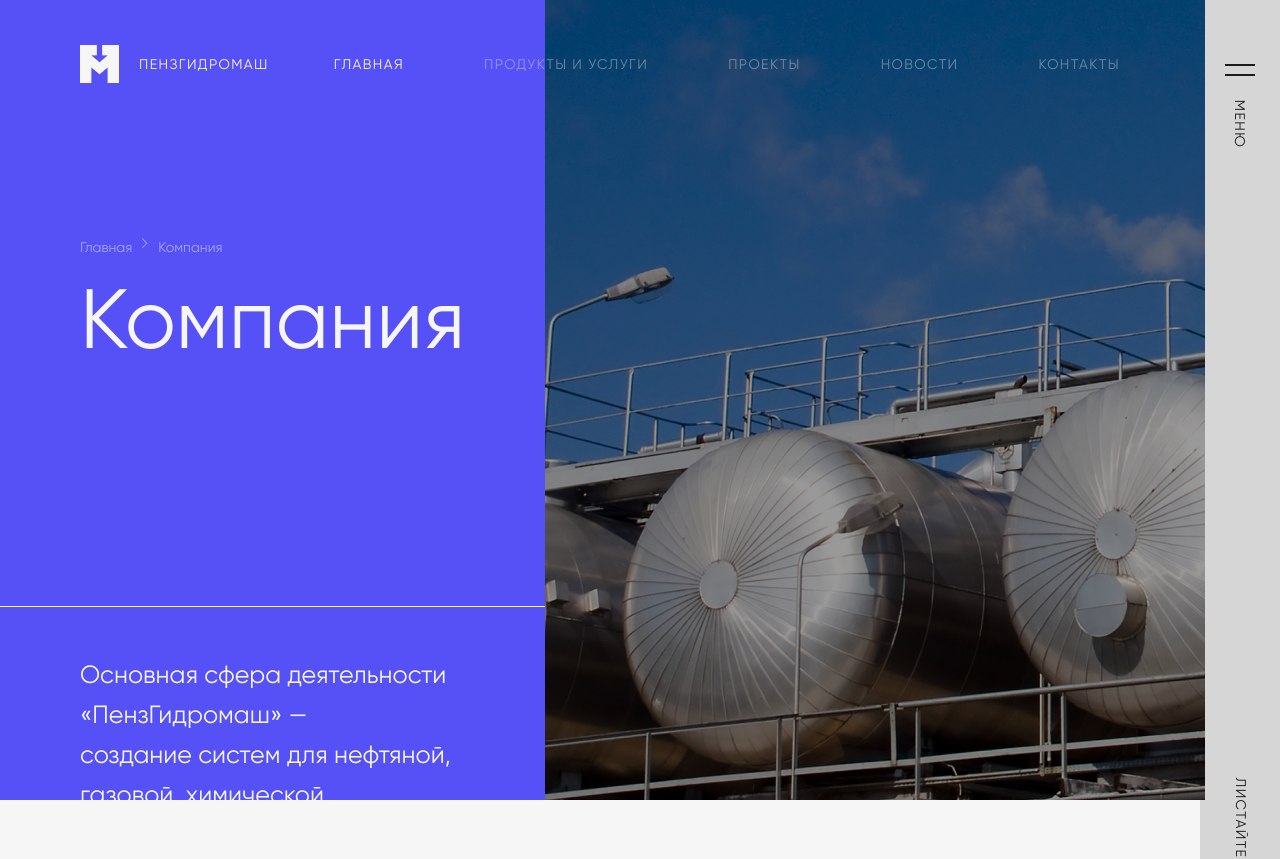
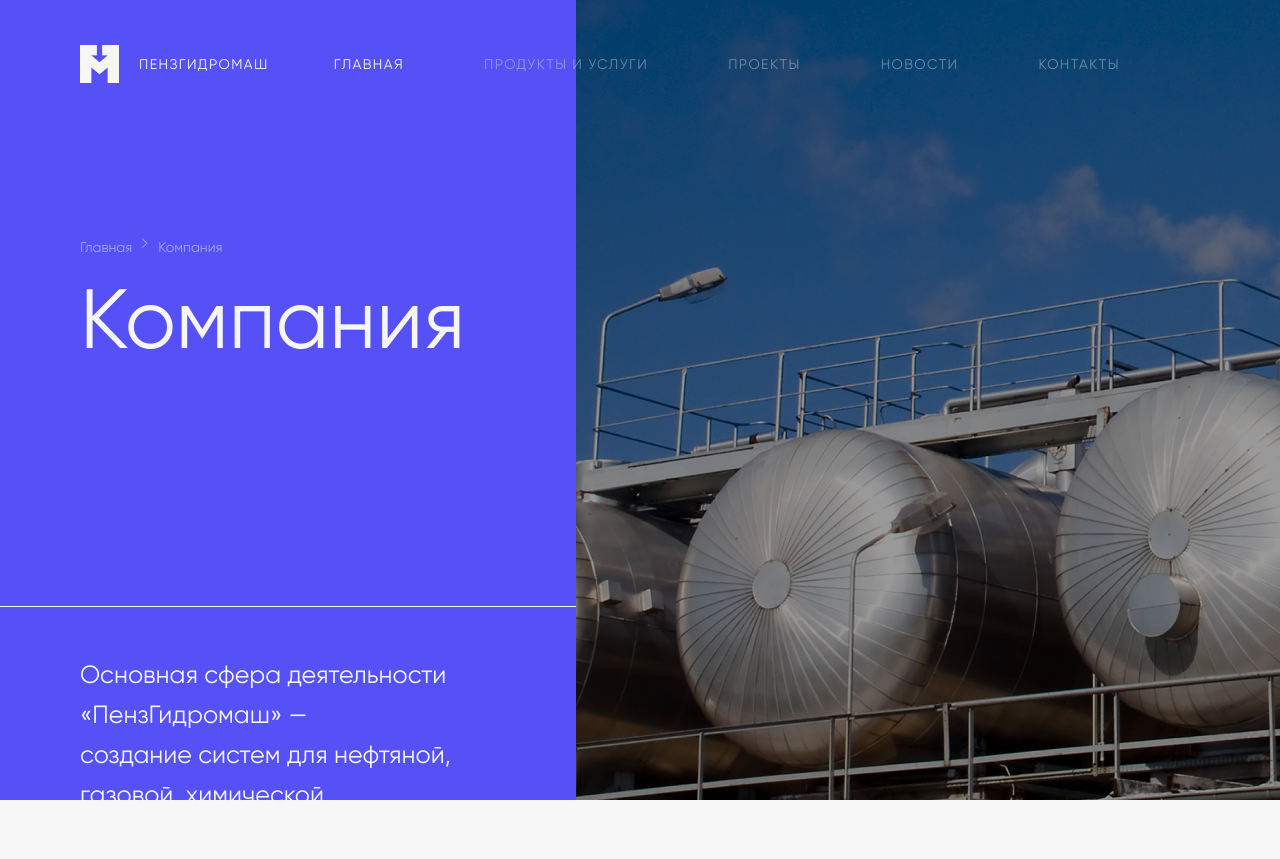
Before and after one commit to pkosarev/company, a Next.js app: page / in a window 1280 px wide. Shown: the top 859 px of the page. Built offline with nearby package versions, Linux system fonts and the light colour scheme.

Commit message:
Update SideMenu

```diff
--- a/pages/components/SideMenu/SideMenu.tsx
+++ b/pages/components/SideMenu/SideMenu.tsx
@@ -2,14 +2,14 @@ import React from "react";
 import styled from "@emotion/styled";
 import ArrowUp from '../../../public/arrow-up.svg';
 import Hamburger from '../../../public/Union.svg';
-import { onSDesctopWidth } from "../../../styles/breakpoint.css";
+import { onSDesktopWidth } from "../../../styles/breakpoint.css";
 
 const SideNav = styled.div `
     width: 80px;
     background-color: var(--gray);
     padding-top: 20px;
 
-    ${onSDesctopWidth} {
+    ${onSDesktopWidth} {
         display: none;
     }
 `
```
